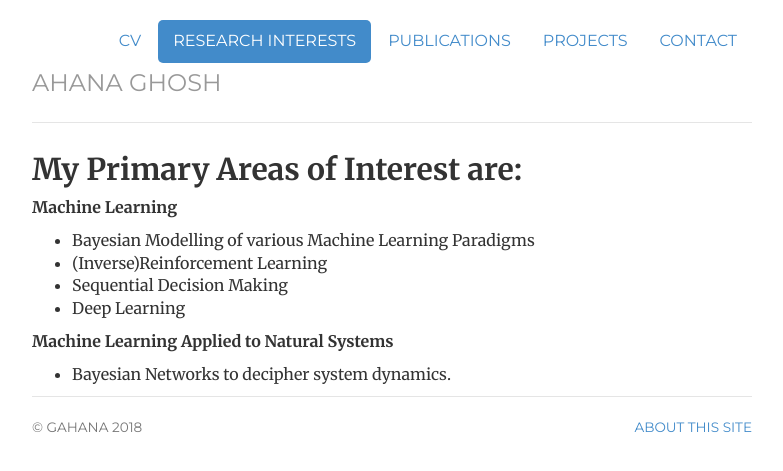
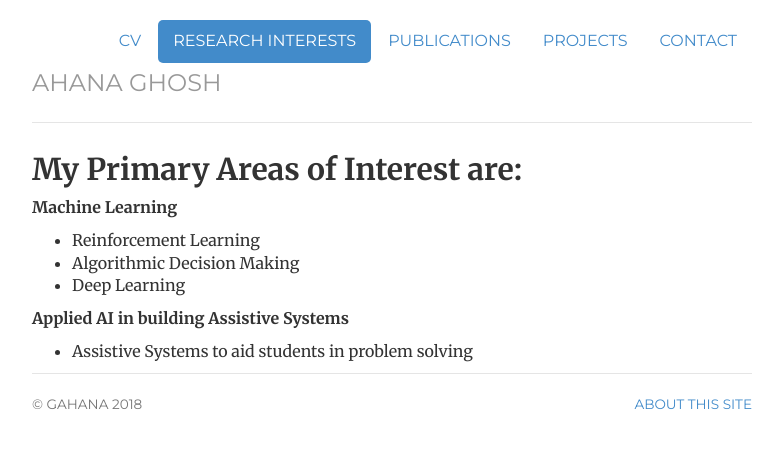
Before and after one commit to ahana204/ahana204.github.io, a Jekyll site: the page built from research_interests/index.html, in a window 1280 px wide. Shown: the top 471 px of the page, without its empty margins (248-1031 px from the left). Built offline with Jekyll 4.4.1, drawn with Linux system fonts in a browser that asks for light colours.

Commit message:
Update index.html

```diff
--- a/research_interests/index.html
+++ b/research_interests/index.html
@@ -14,13 +15,12 @@ description: Lists all the topics of interest.
 
 <p><strong>Machine Learning</strong></p>
 <ul>
-<li>Bayesian Modelling of various Machine Learning Paradigms</li>
-<li>(Inverse)Reinforcement Learning </li>
-<li>Sequential Decision Making</li>
+<li>Reinforcement Learning</li>
+<li>Algorithmic Decision Making</li>
 <li>Deep Learning</li>
 </ul>
 
-<p><strong>Machine Learning Applied to Natural Systems</strong></p>
+<p><strong>Applied AI in building Assistive Systems</strong></p>
 <ul>
-<li>Bayesian Networks to decipher system dynamics.</li>
+<li>Assistive Systems to aid students in problem solving</li>
 </ul>
```
Also changed, not shown: other parts of research_interests/index.html (+1 -0 lines).
